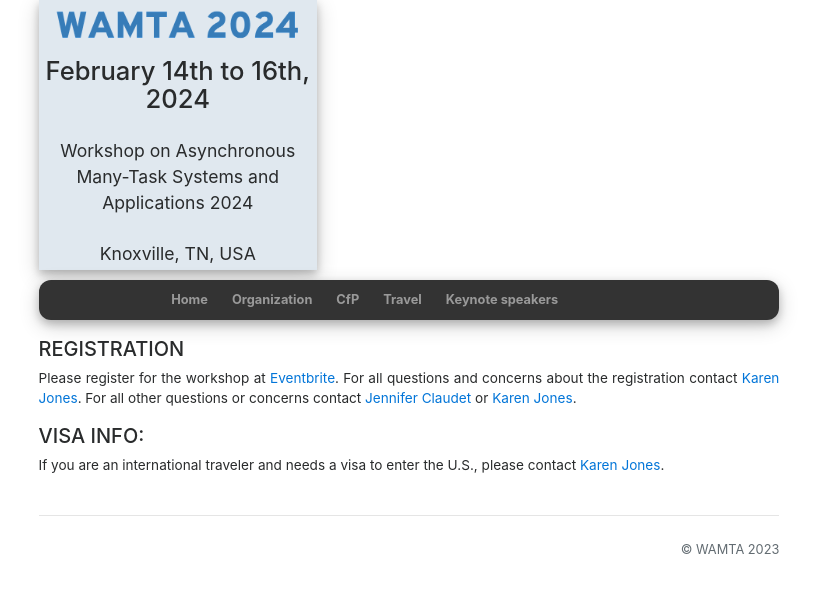
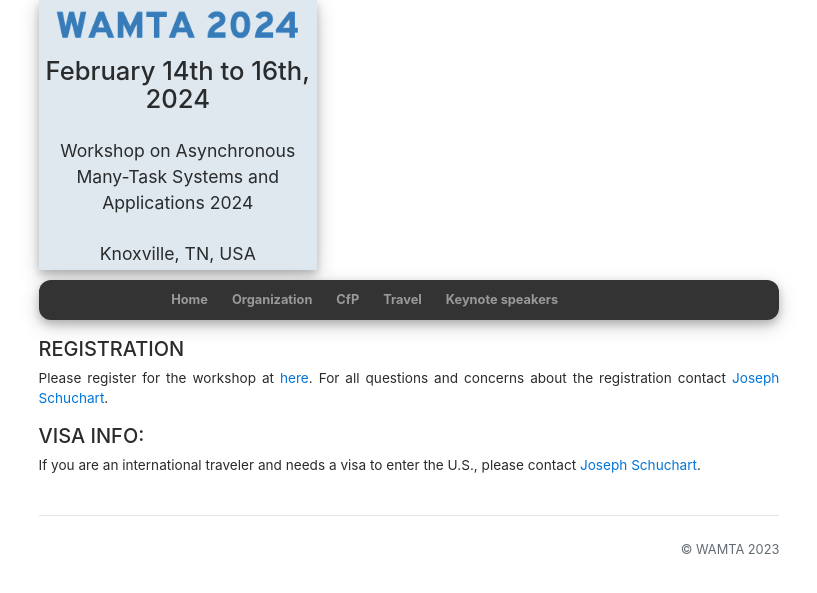
Before and after one commit to wamta26/WAMTA26.github.io, a Jekyll site: the page built from registration.md, in a window 1280 px wide. Shown: the top 593 px of the page, without its empty margins (231-1048 px from the left). Built offline with Jekyll 4.4.1, drawn with Linux system fonts in a browser that asks for light colours; nearby versions of some CDN libraries.

Commit message:
Add registration link

```diff
--- a/registration.md
+++ b/registration.md
@@ -11,12 +11,12 @@ slide_id: 5
 
 ##### REGISTRATION
 
-Please register for the workshop at <a href="https://www.eventbrite.com/e/workshop-on-asynchronous-many-task-systems-and-applications-2023-registration-413011627897">Eventbrite</a>. For all questions and concerns about the registration contact <a href="mailto:kjones@cct.lsu.edu">Karen Jones</a>. For all other questions or concerns contact <a href="mailto:jennifer@cct.lsu.edu">Jennifer Claudet</a> or <a href="mailto:kjones@cct.lsu.edu">Karen Jones</a>.
+Please register for the workshop at <a href="https://utconferences.eventsair.com/wamta-2024/wamta2024-register">here</a>. For all questions and concerns about the registration contact <a href="mailto:schuchart@icl.utk.edu">Joseph Schuchart</a>.
 
 ##### VISA INFO:
 
 If you are an international traveler and needs a visa to enter the U.S.,
-please contact <a href="mailto:kjones@cct.lsu.edu">Karen Jones</a>.
+please contact <a href="mailto:schuchart@icl.utk.edu">Joseph Schuchart</a>.
 
 </div>
 
```
